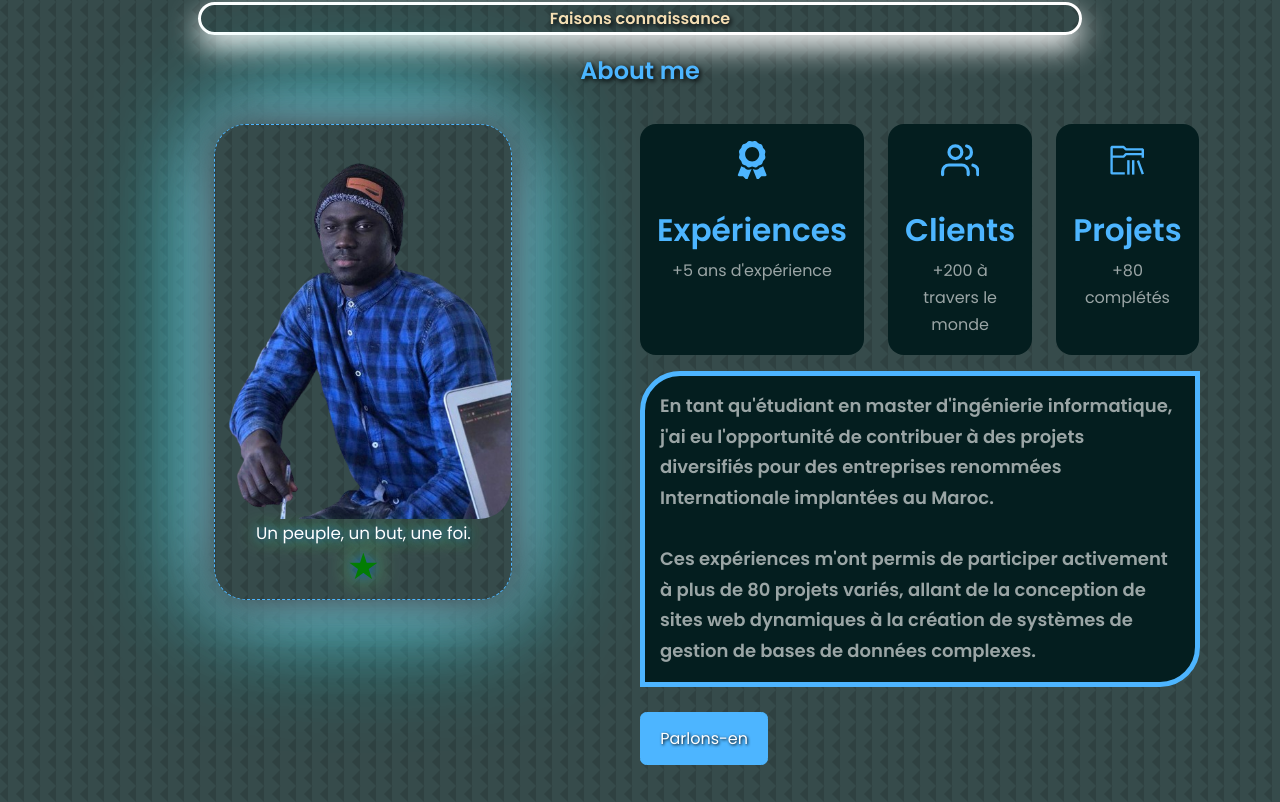
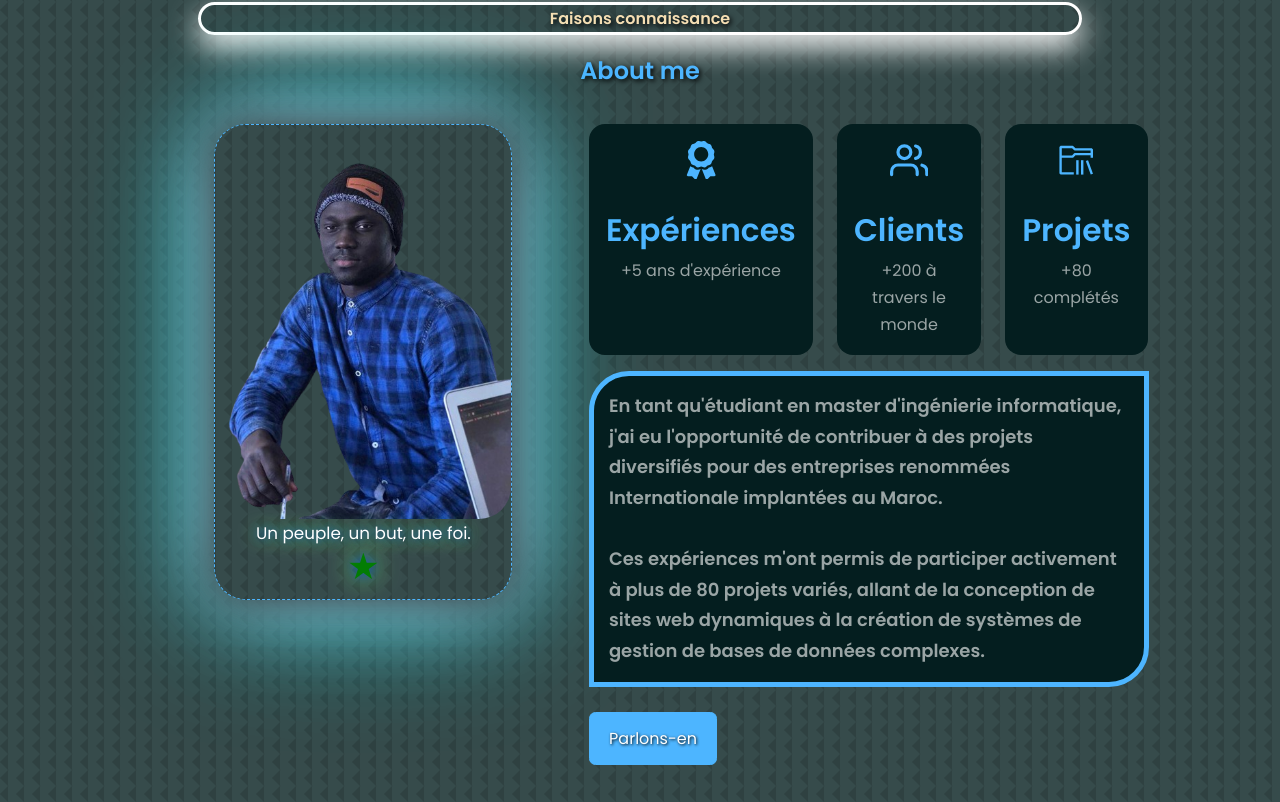
Before and after one commit to Mouhamed1003/keenprogrammer.com, a React (Create React App) app: page / in a window 1280 px wide. Shown: the part 878-1680 px from the top of the page. Built offline with nearby package versions, Linux system fonts and the light colour scheme.

Commit message:
Update a_propos.css

```diff
--- a/src/components/a_propos/a_propos.css
+++ b/src/components/a_propos/a_propos.css
@@ -26,7 +26,7 @@ section {
 .apropos_container {
     display: grid;
     grid-template-columns: 35% 50%;
-    gap: 15%;
+    gap: 9%;
     width: 70%;
 }
 
@@ -110,12 +110,13 @@ section {
 }
 
 /*? concernant the cards (( les cartes )) */
-
+.apropos_content {
+    width: 35%;
+}
 .apropos_cards {
     display: grid;
     grid-template-columns: repeat(3, 1fr);
     gap: 1.5rem;
-    width: 35%;
 }
 
 .apropos_card {
```
